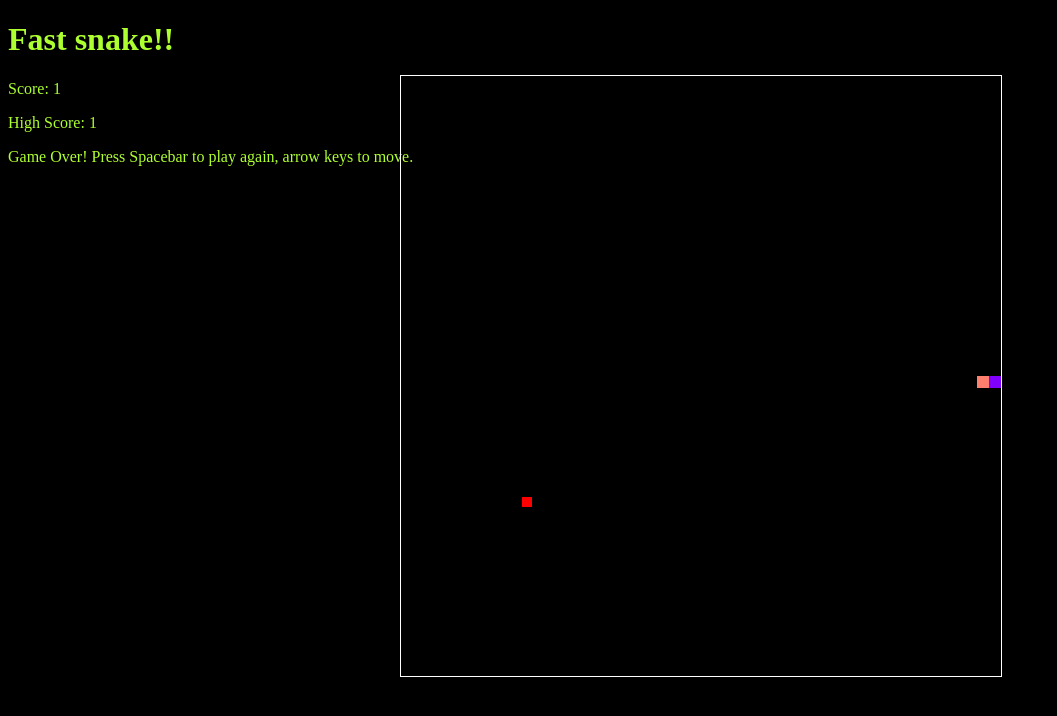
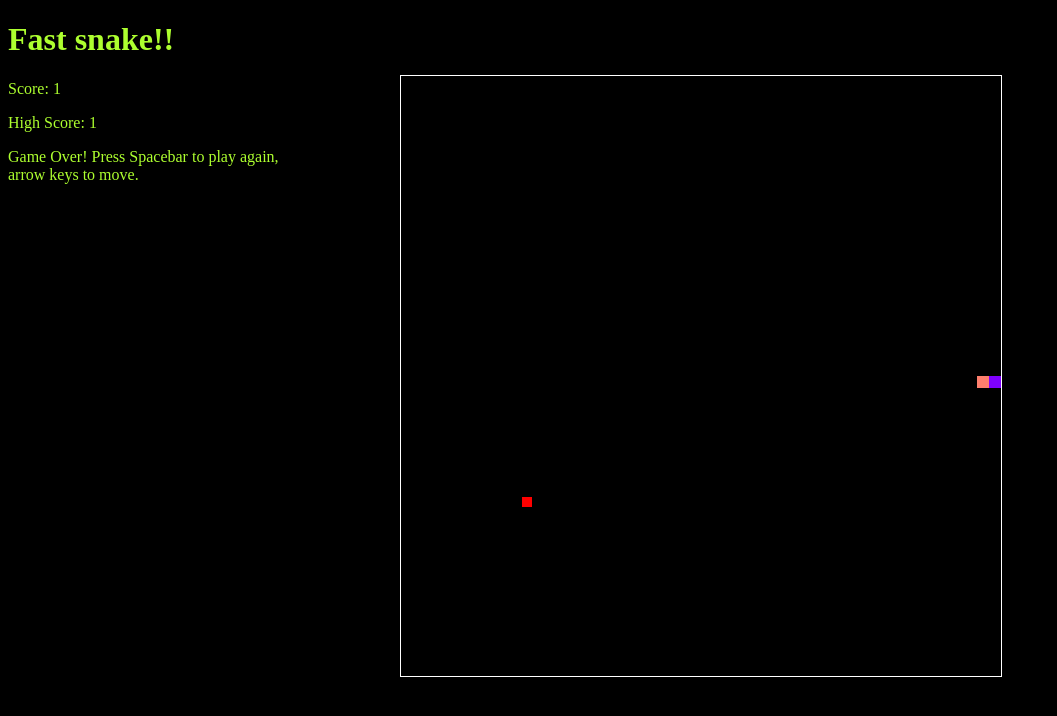
Before and after one commit to TeamKansas/testPage, a plain HTML site: page index.html in a window 1280 px wide. Shown: the whole page, without its empty margins (0-1057 px from the left). Drawn offline with Linux system fonts and the light colour scheme.

Commit message:
Update index.html

```diff
--- a/index.html
+++ b/index.html
@@ -10,6 +10,6 @@
         <canvas id="view" class="view" width="600" height="600">Uh-Oh, It looks like there was a problem displaying the canvas!</canvas>
         <p id="score">Score: 0</p>
         <p id="hiscore">High Score: 0</p>
-        <p hidden id="gameOver">Game Over! Press Spacebar to play again, arrow keys to move.</p>
+        <p hidden id="gameOver">Game Over! Press Spacebar to play again,<br> arrow keys to move.</p>
     </body>
 </html>
```
